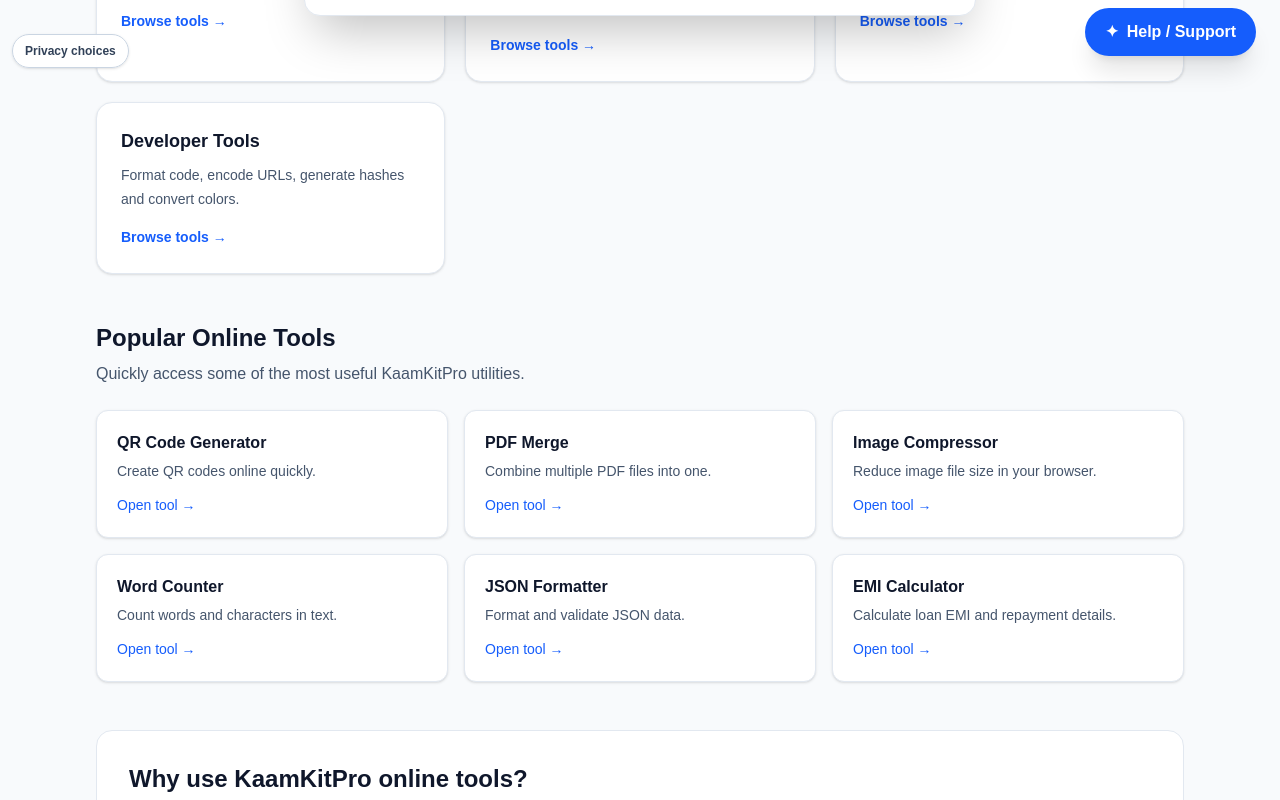
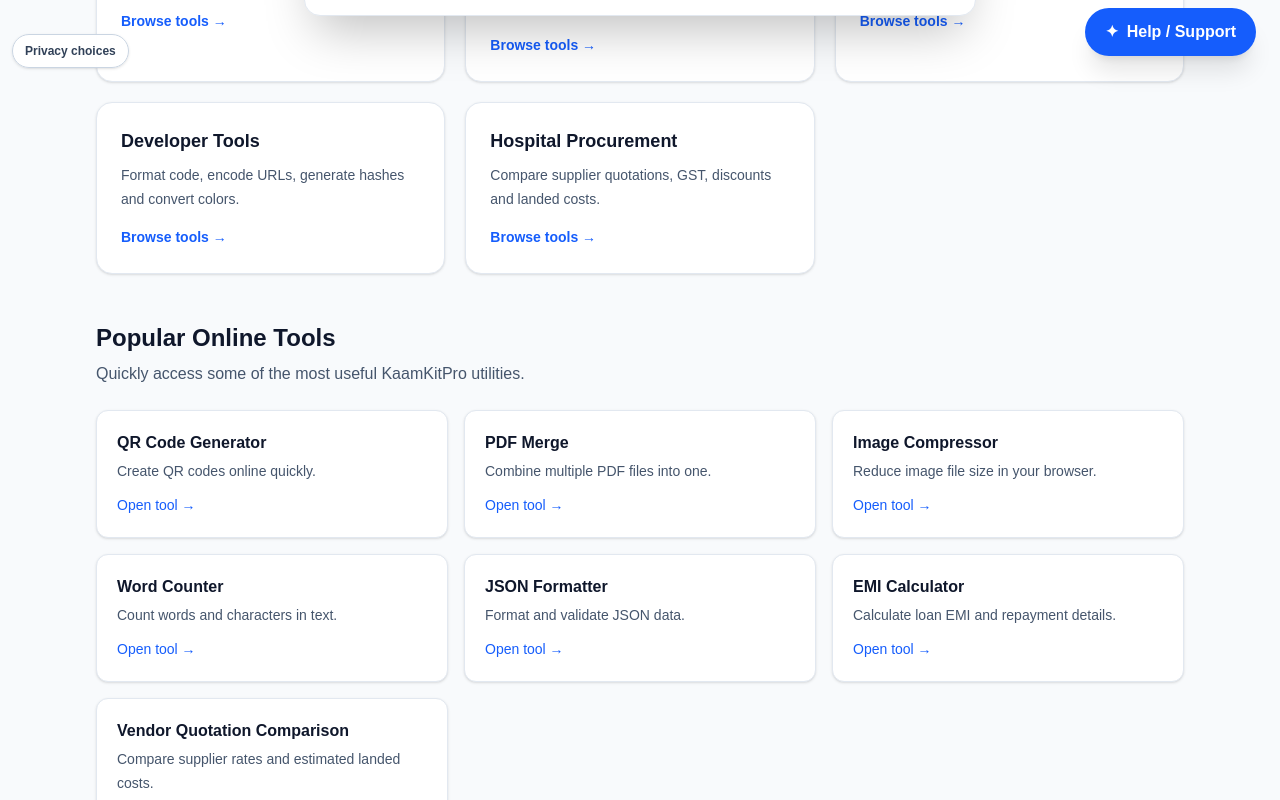
Before and after one commit to WellProSoftware/kaamkitpro, a Next.js app: page /tools in a window 1280 px wide. Shown: the part 720-1520 px from the top of the page. Built offline with nearby package versions, Linux system fonts and the light colour scheme.

Commit message:
List hospital procurement comparison tool

```diff
--- a/src/app/tools/page.tsx
+++ b/src/app/tools/page.tsx
@@ -44,6 +44,11 @@ const categories = [
     href: "/tools/developer",
     description: "Format code, encode URLs, generate hashes and convert colors.",
   },
+  {
+    title: "Hospital Procurement",
+    href: "/tools/vendor-quotation-comparison",
+    description: "Compare supplier quotations, GST, discounts and landed costs.",
+  },
 ];
 
 const popularTools = [
@@ -76,6 +81,11 @@ const popularTools = [
     href: "/tools/emi-calculator",
     title: "EMI Calculator",
     description: "Calculate loan EMI and repayment details.",
+  },
+  {
+    href: "/tools/vendor-quotation-comparison",
+    title: "Vendor Quotation Comparison",
+    description: "Compare supplier rates and estimated landed costs.",
   },
 ];
 
```
